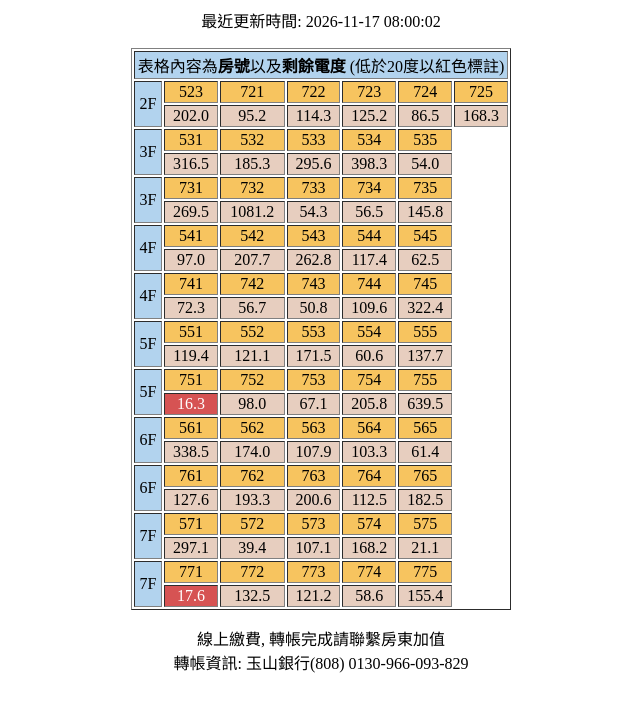
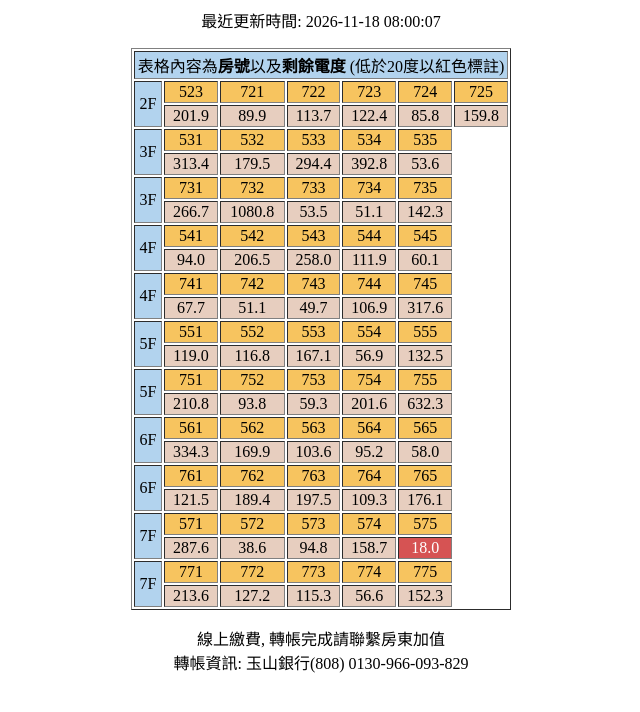
Before and after one commit to goodjiahub/power, a plain HTML site: page index.html in a window 1280 px wide. Shown: the whole page, without its empty margins (319-959 px from the left). Drawn offline with Linux system fonts and the light colour scheme.

Commit message:
Automated commit on 2026-11-18 08:00:15

```diff
--- a/index.html
+++ b/index.html
@@ -12,7 +12,7 @@
   }
   </style>
 <body>
-            <center><p>最近更新時間: 2026-11-17 08:00:02
+            <center><p>最近更新時間: 2026-11-18 08:00:07
 </p></center>
 
 <div style="overflow: auto;">
@@ -28,12 +28,12 @@
                 <td style="background-color:#F7C45F;"><center>725</center></td>
             </tr>
             <tr>
-                <td class="powerdata"><center>202.0</center></td>
-                <td class="powerdata"><center>95.2</center></td>
-                <td class="powerdata"><center>114.3</center></td>
-                <td class="powerdata"><center>125.2</center></td>
-                <td class="powerdata"><center>86.5</center></td>
-                <td class="powerdata"><center>168.3</center></td>
+                <td class="powerdata"><center>201.9</center></td>
+                <td class="powerdata"><center>89.9</center></td>
+                <td class="powerdata"><center>113.7</center></td>
+                <td class="powerdata"><center>122.4</center></td>
+                <td class="powerdata"><center>85.8</center></td>
+                <td class="powerdata"><center>159.8</center></td>
             </tr>
             <tr>
                 <td style="background-color:#B2D3EE;" rowspan="2" ><center>3F</center></td>
@@ -44,11 +44,11 @@
                 <td style="background-color:#F7C45F;"><center>535</center></td>
             </tr>
             <tr>
-                <td class="powerdata"><center>316.5</center></td>
-                <td class="powerdata"><center>185.3</center></td>
-                <td class="powerdata"><center>295.6</center></td>
-                <td class="powerdata"><center>398.3</center></td>
-                <td class="powerdata"><center>54.0</center></td>
+                <td class="powerdata"><center>313.4</center></td>
+                <td class="powerdata"><center>179.5</center></td>
+                <td class="powerdata"><center>294.4</center></td>
+                <td class="powerdata"><center>392.8</center></td>
+                <td class="powerdata"><center>53.6</center></td>
             </tr>
             <tr>
                 <td style="background-color:#B2D3EE;" rowspan="2" ><center>3F</center></td>
@@ -59,11 +59,11 @@
                 <td style="background-color:#F7C45F;"><center>735</center></td>
             </tr>
             <tr>
-                <td class="powerdata"><center>269.5</center></td>
-                <td class="powerdata"><center>1081.2</center></td>
-                <td class="powerdata"><center>54.3</center></td>
-                <td class="powerdata"><center>56.5</center></td>
-                <td class="powerdata"><center>145.8</center></td>
+                <td class="powerdata"><center>266.7</center></td>
+                <td class="powerdata"><center>1080.8</center></td>
+                <td class="powerdata"><center>53.5</center></td>
+                <td class="powerdata"><center>51.1</center></td>
+                <td class="powerdata"><center>142.3</center></td>
             </tr>
             <tr>
                 <td style="background-color:#B2D3EE;" rowspan="2" ><center>4F</center></td>
@@ -74,11 +74,11 @@
                 <td style="background-color:#F7C45F;"><center>545</center></td>
             </tr>
             <tr>
-                <td class="powerdata"><center>97.0</center></td>
-                <td class="powerdata"><center>207.7</center></td>
-                <td class="powerdata"><center>262.8</center></td>
-                <td class="powerdata"><center>117.4</center></td>
-                <td class="powerdata"><center>62.5</center></td>
+                <td class="powerdata"><center>94.0</center></td>
+                <td class="powerdata"><center>206.5</center></td>
+                <td class="powerdata"><center>258.0</center></td>
+                <td class="powerdata"><center>111.9</center></td>
+                <td class="powerdata"><center>60.1</center></td>
             </tr>
             <tr>
                 <td style="background-color:#B2D3EE;" rowspan="2" ><center>4F</center></td>
@@ -89,11 +89,11 @@
                 <td style="background-color:#F7C45F;"><center>745</center></td>
             </tr>
             <tr>
-                <td class="powerdata"><center>72.3</center></td>
-                <td class="powerdata"><center>56.7</center></td>
-                <td class="powerdata"><center>50.8</center></td>
-                <td class="powerdata"><center>109.6</center></td>
-                <td class="powerdata"><center>322.4</center></td>
+                <td class="powerdata"><center>67.7</center></td>
+                <td class="powerdata"><center>51.1</center></td>
+                <td class="powerdata"><center>49.7</center></td>
+                <td class="powerdata"><center>106.9</center></td>
+                <td class="powerdata"><center>317.6</center></td>
             </tr>
             <tr>
                 <td style="background-color:#B2D3EE;" rowspan="2" ><center>5F</center></td>
@@ -104,11 +104,11 @@
                 <td style="background-color:#F7C45F;"><center>555</center></td>
             </tr>
             <tr>
-                <td class="powerdata"><center>119.4</center></td>
-                <td class="powerdata"><center>121.1</center></td>
-                <td class="powerdata"><center>171.5</center></td>
-                <td class="powerdata"><center>60.6</center></td>
-                <td class="powerdata"><center>137.7</center></td>
+                <td class="powerdata"><center>119.0</center></td>
+                <td class="powerdata"><center>116.8</center></td>
+                <td class="powerdata"><center>167.1</center></td>
+                <td class="powerdata"><center>56.9</center></td>
+                <td class="powerdata"><center>132.5</center></td>
             </tr>
             <tr>
                 <td style="background-color:#B2D3EE;" rowspan="2" ><center>5F</center></td>
@@ -119,11 +119,11 @@
                 <td style="background-color:#F7C45F;"><center>755</center></td>
             </tr>
             <tr>
-                <td style="background-color:#D65353; color:white;"><center>16.3</center></td>
-                <td class="powerdata"><center>98.0</center></td>
-                <td class="powerdata"><center>67.1</center></td>
-                <td class="powerdata"><center>205.8</center></td>
-                <td class="powerdata"><center>639.5</center></td>
+                <td class="powerdata"><center>210.8</center></td>
+                <td class="powerdata"><center>93.8</center></td>
+                <td class="powerdata"><center>59.3</center></td>
+                <td class="powerdata"><center>201.6</center></td>
+                <td class="powerdata"><center>632.3</center></td>
             </tr>
             <tr>
                 <td style="background-color:#B2D3EE;" rowspan="2" ><center>6F</center></td>
@@ -134,11 +134,11 @@
                 <td style="background-color:#F7C45F;"><center>565</center></td>
             </tr>
             <tr>
-                <td class="powerdata"><center>338.5</center></td>
-                <td class="powerdata"><center>174.0</center></td>
-                <td class="powerdata"><center>107.9</center></td>
-                <td class="powerdata"><center>103.3</center></td>
-                <td class="powerdata"><center>61.4</center></td>
+                <td class="powerdata"><center>334.3</center></td>
+                <td class="powerdata"><center>169.9</center></td>
+                <td class="powerdata"><center>103.6</center></td>
+                <td class="powerdata"><center>95.2</center></td>
+                <td class="powerdata"><center>58.0</center></td>
             </tr>
             <tr>
                 <td style="background-color:#B2D3EE;" rowspan="2" ><center>6F</center></td>
@@ -149,11 +149,11 @@
                 <td style="background-color:#F7C45F;"><center>765</center></td>
             </tr>
             <tr>
-                <td class="powerdata"><center>127.6</center></td>
-                <td class="powerdata"><center>193.3</center></td>
-                <td class="powerdata"><center>200.6</center></td>
-                <td class="powerdata"><center>112.5</center></td>
-                <td class="powerdata"><center>182.5</center></td>
+                <td class="powerdata"><center>121.5</center></td>
+                <td class="powerdata"><center>189.4</center></td>
+                <td class="powerdata"><center>197.5</center></td>
+                <td class="powerdata"><center>109.3</center></td>
+                <td class="powerdata"><center>176.1</center></td>
             </tr>
             <tr>
                 <td style="background-color:#B2D3EE;" rowspan="2" ><center>7F</center></td>
@@ -164,11 +164,11 @@
                 <td style="background-color:#F7C45F;"><center>575</center></td>
             </tr>
             <tr>
-                <td class="powerdata"><center>297.1</center></td>
-                <td class="powerdata"><center>39.4</center></td>
-                <td class="powerdata"><center>107.1</center></td>
-                <td class="powerdata"><center>168.2</center></td>
-                <td class="powerdata"><center>21.1</center></td>
+                <td class="powerdata"><center>287.6</center></td>
+                <td class="powerdata"><center>38.6</center></td>
+                <td class="powerdata"><center>94.8</center></td>
+                <td class="powerdata"><center>158.7</center></td>
+                <td style="background-color:#D65353; color:white;"><center>18.0</center></td>
             </tr>
             <tr>
                 <td style="background-color:#B2D3EE;" rowspan="2" ><center>7F</center></td>
@@ -179,11 +179,11 @@
                 <td style="background-color:#F7C45F;"><center>775</center></td>
             </tr>
             <tr>
-                <td style="background-color:#D65353; color:white;"><center>17.6</center></td>
-                <td class="powerdata"><center>132.5</center></td>
-                <td class="powerdata"><center>121.2</center></td>
-                <td class="powerdata"><center>58.6</center></td>
-                <td class="powerdata"><center>155.4</center></td>
+                <td class="powerdata"><center>213.6</center></td>
+                <td class="powerdata"><center>127.2</center></td>
+                <td class="powerdata"><center>115.3</center></td>
+                <td class="powerdata"><center>56.6</center></td>
+                <td class="powerdata"><center>152.3</center></td>
             </tr>
         </table>
         </div>
```
